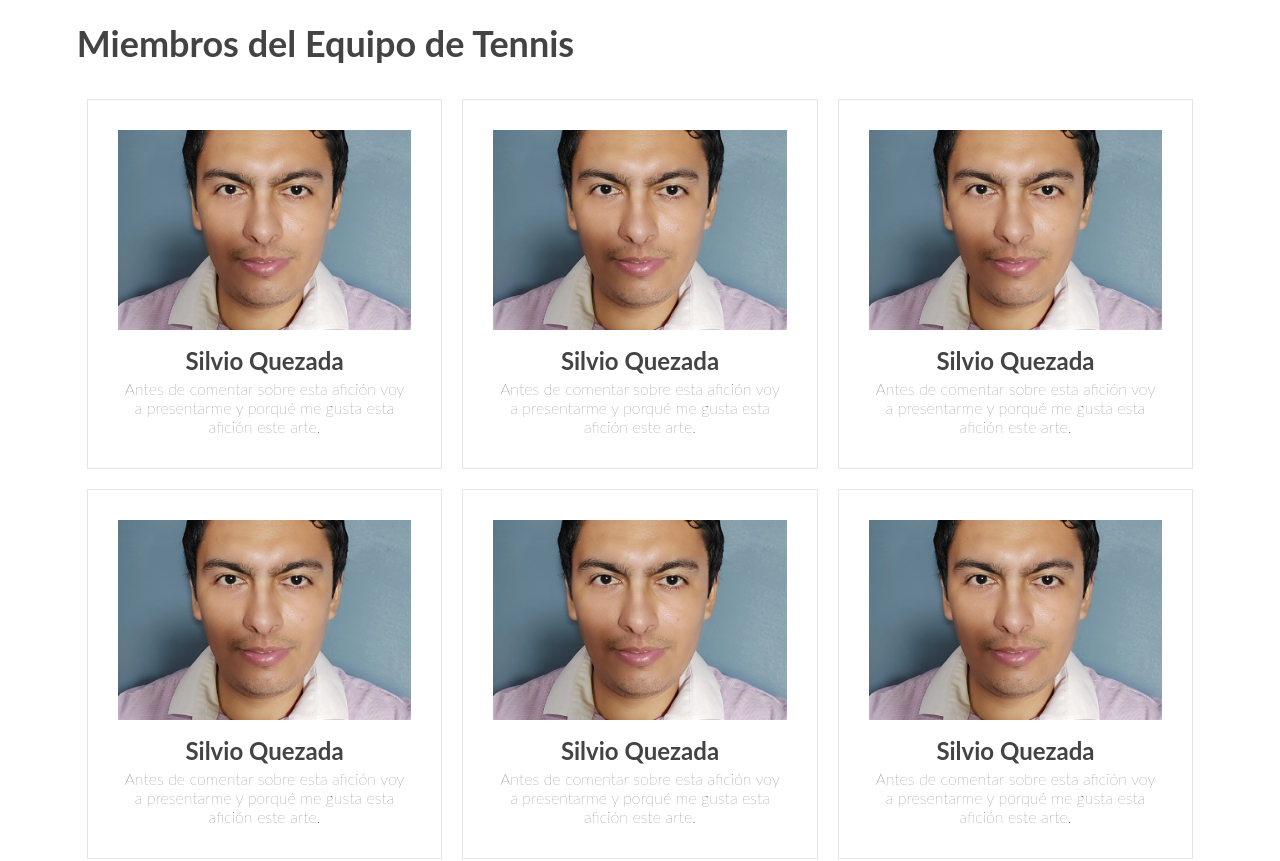
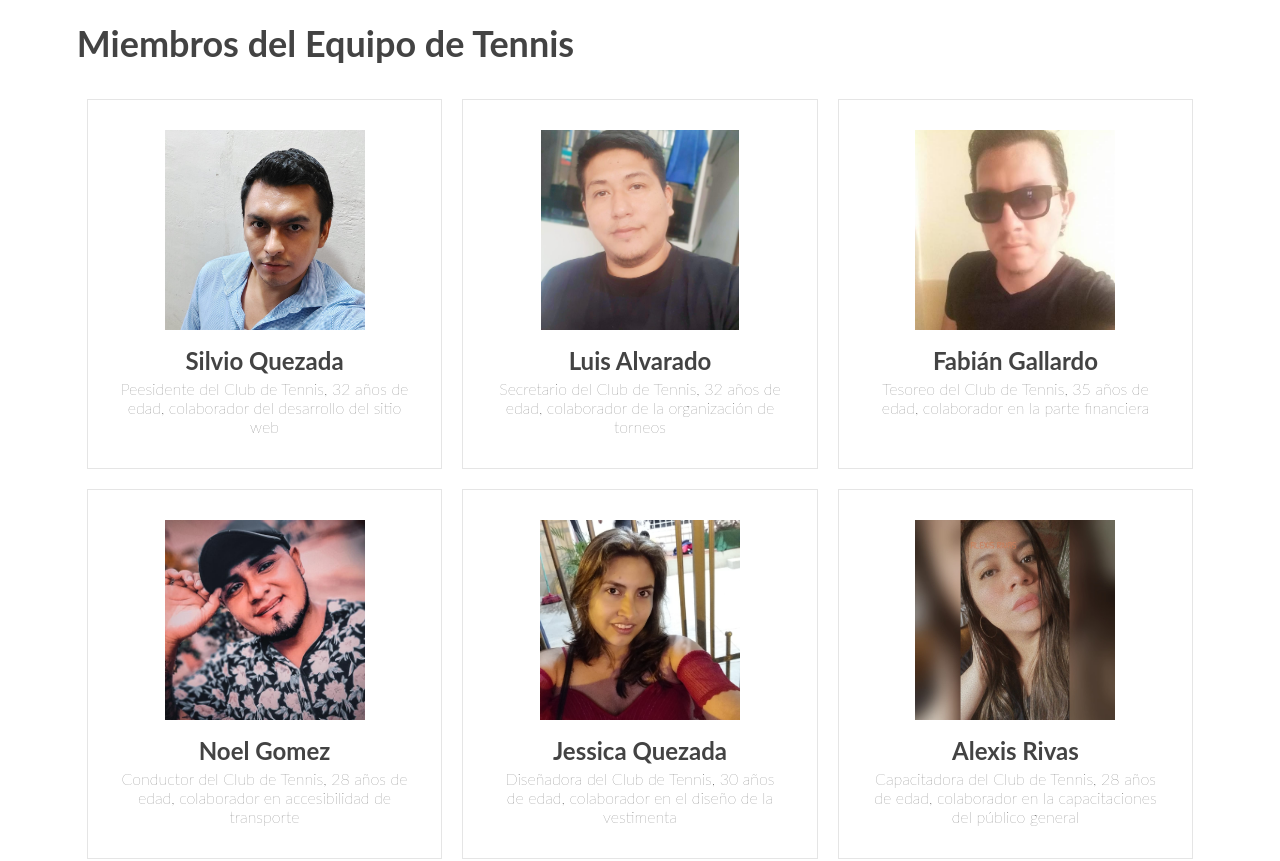
Before and after one commit to silvioquezada/herramientashtmlcss2pec2, a website built with Parcel: page src/members.html in a window 1280 px wide. Shown: the part 113-974 px from the top of the page. Built offline with nearby package versions, Linux system fonts and the light colour scheme.

Commit message:
Definiendo personajes o miembros del club de tennis

```diff
--- a/src/assets/styles/components/_content.components.scss
+++ b/src/assets/styles/components/_content.components.scss
@@ -69,6 +69,17 @@
 .content-summary {
   display: flex;
   flex-direction: row;
+  flex-wrap: wrap;
+}
+
+.content-width-x1 {
+  width: 25%;
+  flex: 100px;
+}
+
+.content-width-x2 {
+  width: 50%;
+  flex: 200px;
 }
 
 .lineal-border-top-bottom {
--- a/src/assets/styles/components/_image.components.scss
+++ b/src/assets/styles/components/_image.components.scss
@@ -37,7 +37,7 @@
   height: 200px;
   width: 100%;
 
-  object-fit:cover;
+  object-fit: contain;
 }
 
 .image-title-blog {
--- a/src/views/members.html
+++ b/src/views/members.html
@@ -6,39 +6,39 @@
 
   <div class="content-align-row-center">
     <div class="card">
-      <img class="image-card" src="./assets/images/perfil.jpg" alt="Imagen member">
+      <img class="image-card" src="./assets/images/member1.jpg" alt="Imagen member">
       <p class="title-content">Silvio Quezada</p>
-      <p class="text-content">Antes de comentar sobre esta afición voy a presentarme y porqué me gusta esta afición este arte.</p>
+      <p class="text-content">Peesidente del Club de Tennis, 32 años de edad, colaborador del desarrollo del sitio web</p>
     </div>
 
     <div class="card">
-      <img class="image-card" src="./assets/images/perfil.jpg" alt="Imagen member">
-      <p class="title-content">Silvio Quezada</p>
-      <p class="text-content">Antes de comentar sobre esta afición voy a presentarme y porqué me gusta esta afición este arte.</p>
+      <img class="image-card" src="./assets/images/member2.jpg" alt="Imagen member">
+      <p class="title-content">Luis Alvarado</p>
+      <p class="text-content">Secretario del Club de Tennis, 32 años de edad, colaborador de la organización de torneos</p>
     </div>
 
     <div class="card">
-      <img class="image-card" src="./assets/images/perfil.jpg" alt="Imagen member">
-      <p class="title-content">Silvio Quezada</p>
-      <p class="text-content">Antes de comentar sobre esta afición voy a presentarme y porqué me gusta esta afición este arte.</p>
+      <img class="image-card" src="./assets/images/member3.jpg" alt="Imagen member">
+      <p class="title-content">Fabián Gallardo</p>
+      <p class="text-content">Tesoreo del Club de Tennis, 35 años de edad, colaborador en la parte financiera</p>
     </div>
 
     <div class="card">
-      <img class="image-card" src="./assets/images/perfil.jpg" alt="Imagen member">
-      <p class="title-content">Silvio Quezada</p>
-      <p class="text-content">Antes de comentar sobre esta afición voy a presentarme y porqué me gusta esta afición este arte.</p>
+      <img class="image-card" src="./assets/images/member4.jpg" alt="Imagen member">
+      <p class="title-content">Noel Gomez</p>
+      <p class="text-content">Conductor del Club de Tennis, 28 años de edad, colaborador en accesibilidad de transporte</p>
     </div>
 
     <div class="card">
-      <img class="image-card" src="./assets/images/perfil.jpg" alt="Imagen member">
-      <p class="title-content">Silvio Quezada</p>
-      <p class="text-content">Antes de comentar sobre esta afición voy a presentarme y porqué me gusta esta afición este arte.</p>
+      <img class="image-card" src="./assets/images/member5.jpg" alt="Imagen member">
+      <p class="title-content">Jessica Quezada</p>
+      <p class="text-content">Diseñadora del Club de Tennis, 30 años de edad, colaborador en el diseño de la vestimenta</p>
     </div>
 
     <div class="card">
-      <img class="image-card" src="./assets/images/perfil.jpg" alt="Imagen member">
-      <p class="title-content">Silvio Quezada</p>
-      <p class="text-content">Antes de comentar sobre esta afición voy a presentarme y porqué me gusta esta afición este arte.</p>
+      <img class="image-card" src="./assets/images/member6.jpg" alt="Imagen member">
+      <p class="title-content">Alexis Rivas</p>
+      <p class="text-content">Capacitadora del Club de Tennis, 28 años de edad, colaborador en la capacitaciones del público general</p>
     </div>
   </div>
 
```
Also changed, not shown: src/views/blog.html (+8 -5 lines), src/assets/images/member1.jpg (added), src/assets/images/member2.jpg (added), src/assets/images/member3.jpg (added), src/assets/images/member4.jpg (added), src/assets/images/member5.jpg (added), src/assets/images/member6.jpg (added), src/assets/images/perfil.jpg (deleted).
